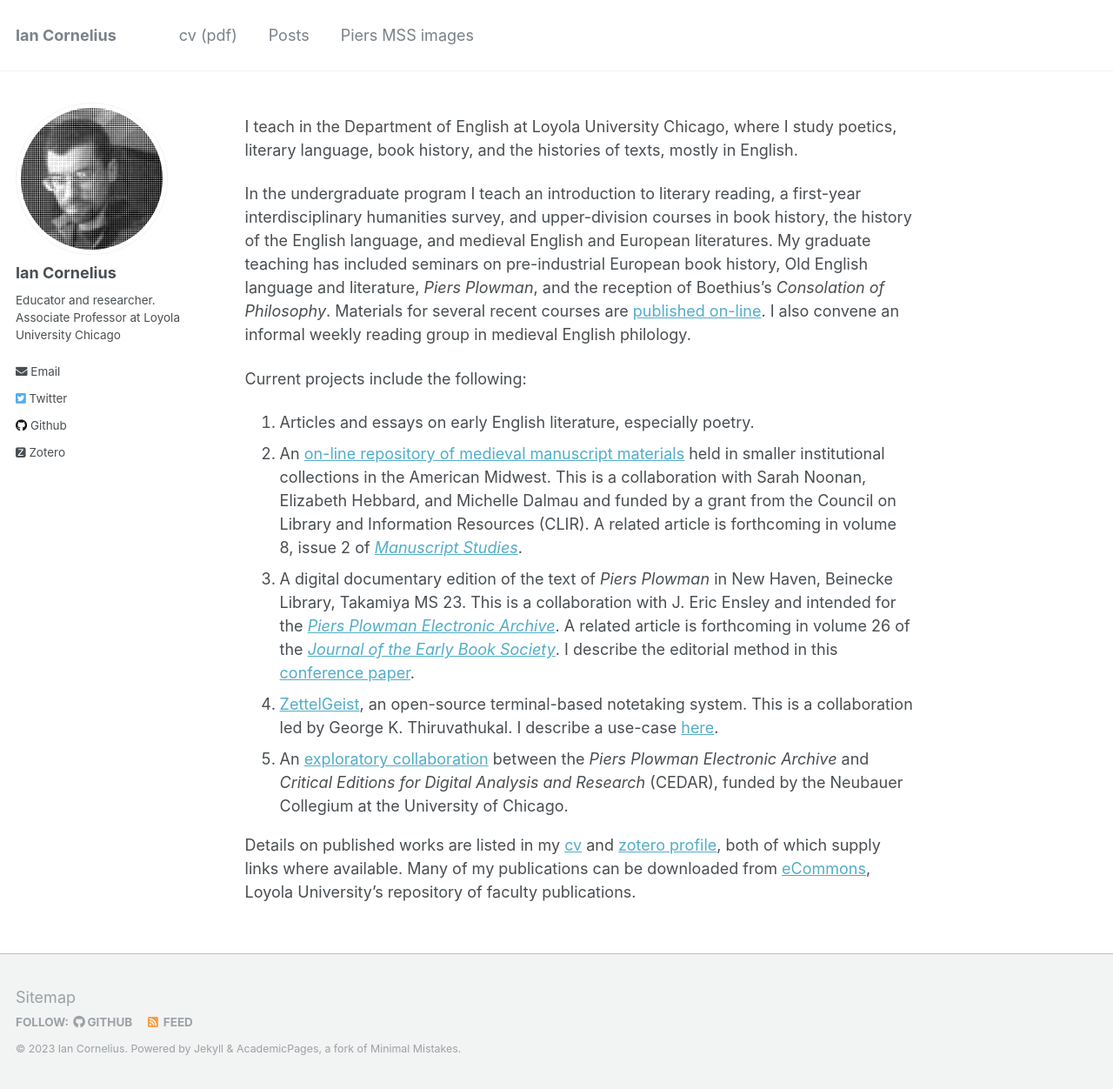
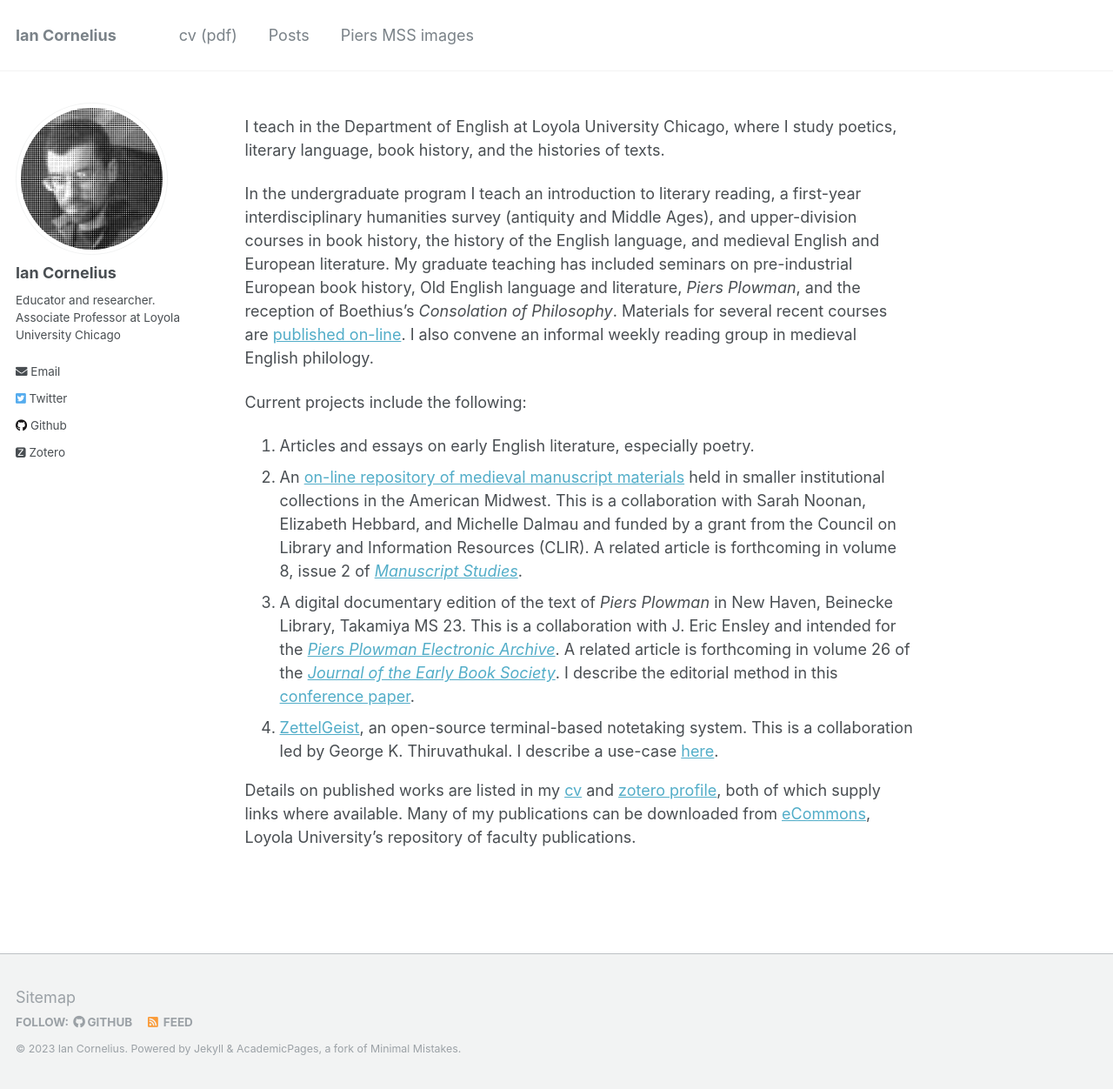
Before and after one commit to icornelius/icornelius.github.io, a Jekyll site: the page built from docs/_pages/index.md, in a window 1280 px wide and 1252 px high. Shown: the whole window at 87% size. Built offline with Jekyll 4.4.1, drawn with Linux system fonts in a browser that asks for light colours; some web fonts are replaced.

Commit message:
update bio

```diff
--- a/docs/_pages/index.md
+++ b/docs/_pages/index.md
@@ -8,9 +8,9 @@ redirect_from:
   - /about.html
 ---
 
-I teach in the Department of English at Loyola University Chicago, where I study poetics, literary language, book history, and the histories of texts, mostly in English.
+I teach in the Department of English at Loyola University Chicago, where I study poetics, literary language, book history, and the histories of texts.
 
-In the undergraduate program I teach an introduction to literary reading, a first-year interdisciplinary humanities survey, and upper-division courses in book history, the history of the English language, and medieval English and European literatures.
+In the undergraduate program I teach an introduction to literary reading, a first-year interdisciplinary humanities survey (antiquity and Middle Ages), and upper-division courses in book history, the history of the English language, and medieval English and European literature.
 My graduate teaching has included seminars on pre-industrial European book history, Old English language and literature, *Piers Plowman*, and the reception of Boethius's *Consolation of Philosophy*.
 Materials for several recent courses are [published on-line](https://github.com/icornelius/zg-syllabi).
 I also convene an informal weekly reading group in medieval English philology.
@@ -25,7 +25,6 @@ This is a collaboration with J. Eric Ensley and intended for the [*Piers Plowman
 A related article is forthcoming in volume 26 of the [*Journal of the Early Book Society*].
 I describe the editorial method in this [conference paper](https://luc.hosted.panopto.com/Panopto/Pages/Viewer.aspx?id=c17f0873-ac2b-4e8f-926a-aebb012b1641).
 1. [ZettelGeist](https://zettelgeist.github.io/), an open-source terminal-based notetaking system. This is a collaboration led by George K. Thiruvathukal. I describe a use-case [here](https://icornelius.github.io/posts/2022/09/using-zettelgeist/).
-1. An [exploratory collaboration](https://voices.uchicago.edu/cedar/projects/) between the *Piers Plowman Electronic Archive* and *Critical Editions for Digital Analysis and Research* (CEDAR), funded by the Neubauer Collegium at the University of Chicago.
 
 Details on published works are listed in my [cv] and [zotero profile], both of which supply links where available.
 Many of my publications can be downloaded from [eCommons], Loyola University's repository of faculty publications.
```
